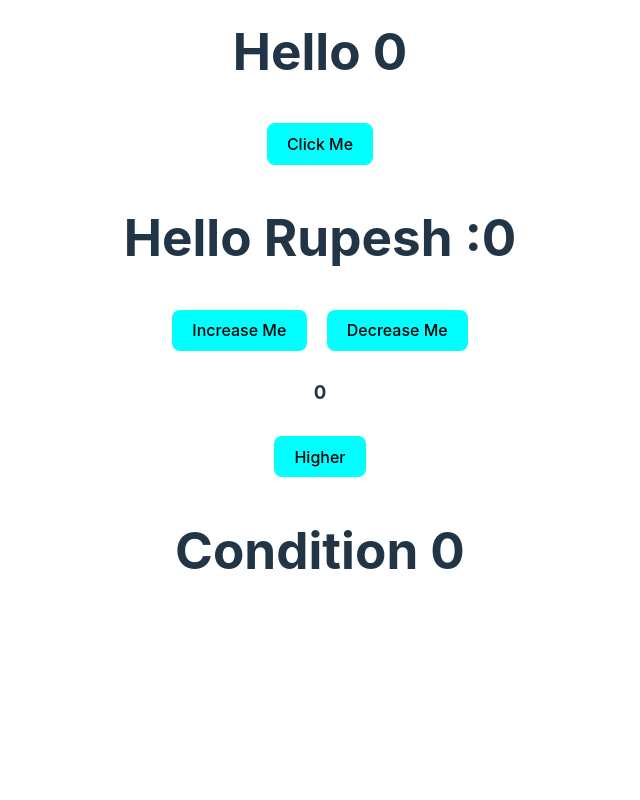
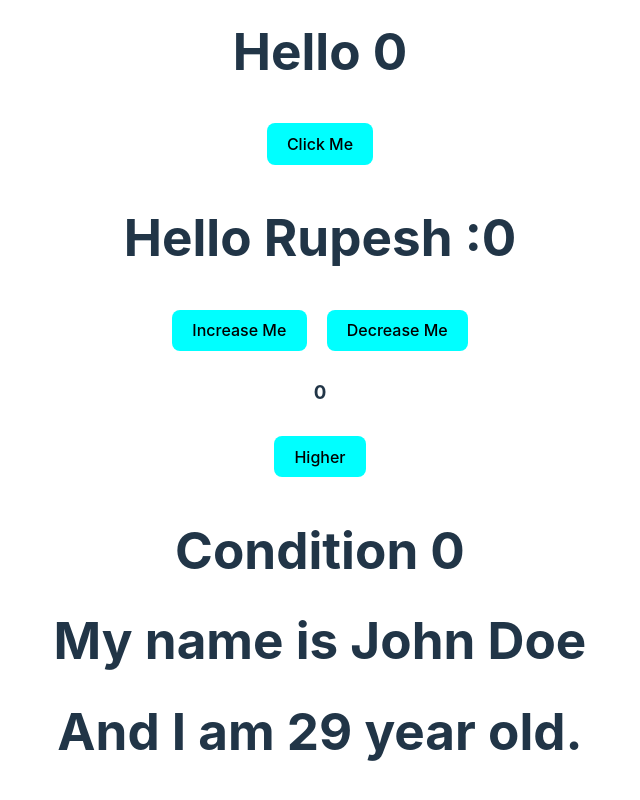
Before and after one commit to rupeshpal49gmail/react19-withVite, a React (Vite) app in the folder react19-withvite/: page / in a window 1280 px wide. Shown: the part 717-1517 px from the top of the page, without its empty margins (320-960 px from the left). Before the commit the page ends 1361 px from the top, so only its background shows below. Built offline with nearby package versions, Linux system fonts and the light colour scheme.

Commit message:
Add props

```diff
--- a/react19-withvite/src/App.jsx
+++ b/react19-withvite/src/App.jsx
@@ -4,6 +4,7 @@ import FirstComponents, { AddNumber, Greetmsg } from "./Components/FirstComp";
 import HeyClass from "./Components/ClassComp";
 import { Addphoto } from "./Components/Task";
 import StateChange from "./Components/StateComp";
+import Props from "./Components/Props";
 
 function App() {
   return (
@@ -15,6 +16,7 @@ function App() {
       <HeyClass />
       <Addphoto />
       <StateChange />
+      <Props name="John Doe" age={29} />
     </div>
   );
 }
--- /dev/null
+++ b/react19-withvite/src/Components/Props.jsx
@@ -0,0 +1,9 @@
+const Props = ({ name, age }) => {
+  return (
+    <div>
+      <h1>My name is {name}</h1>
+      <h1>And I am {age} year old.</h1>
+    </div>
+  );
+};
+export default Props;
```
